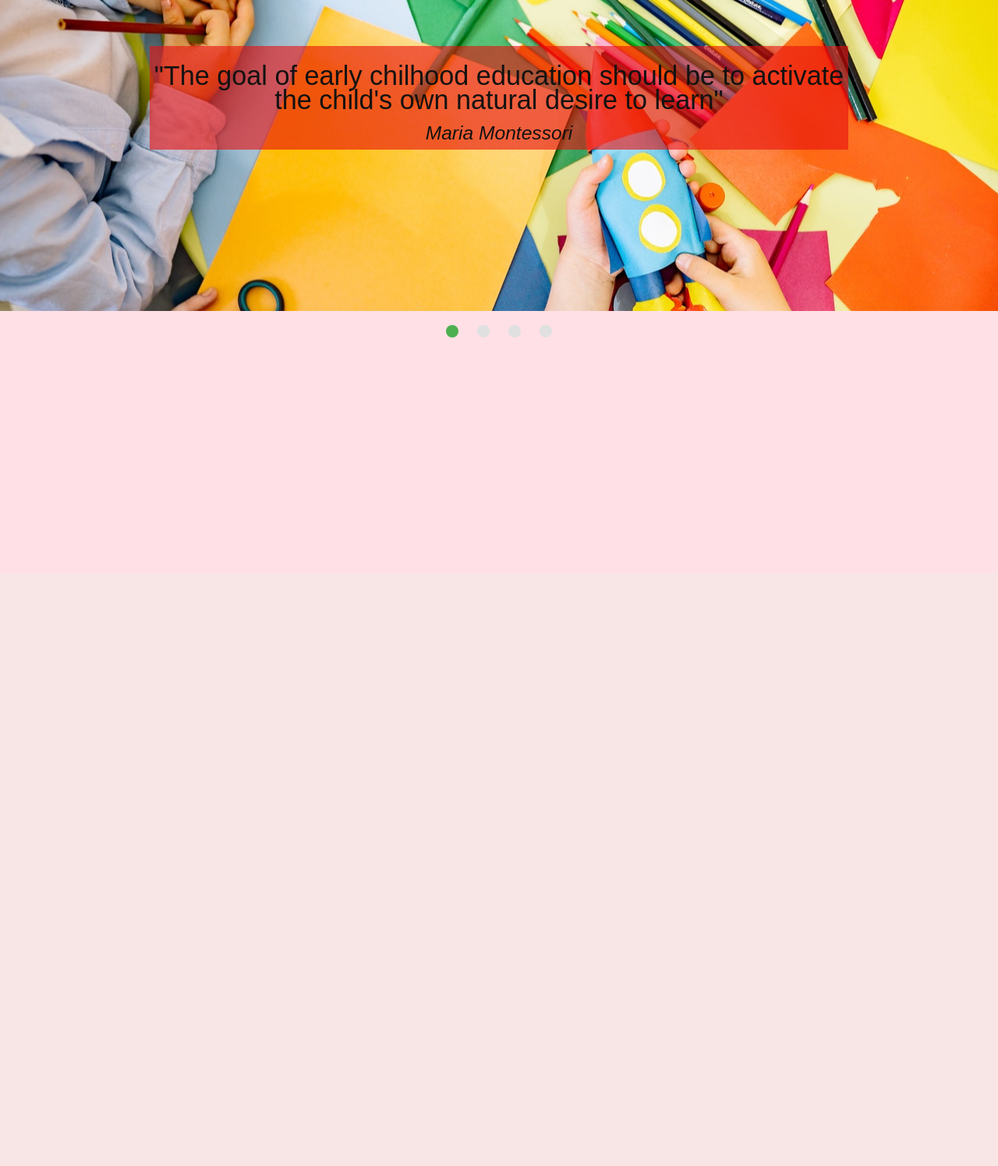
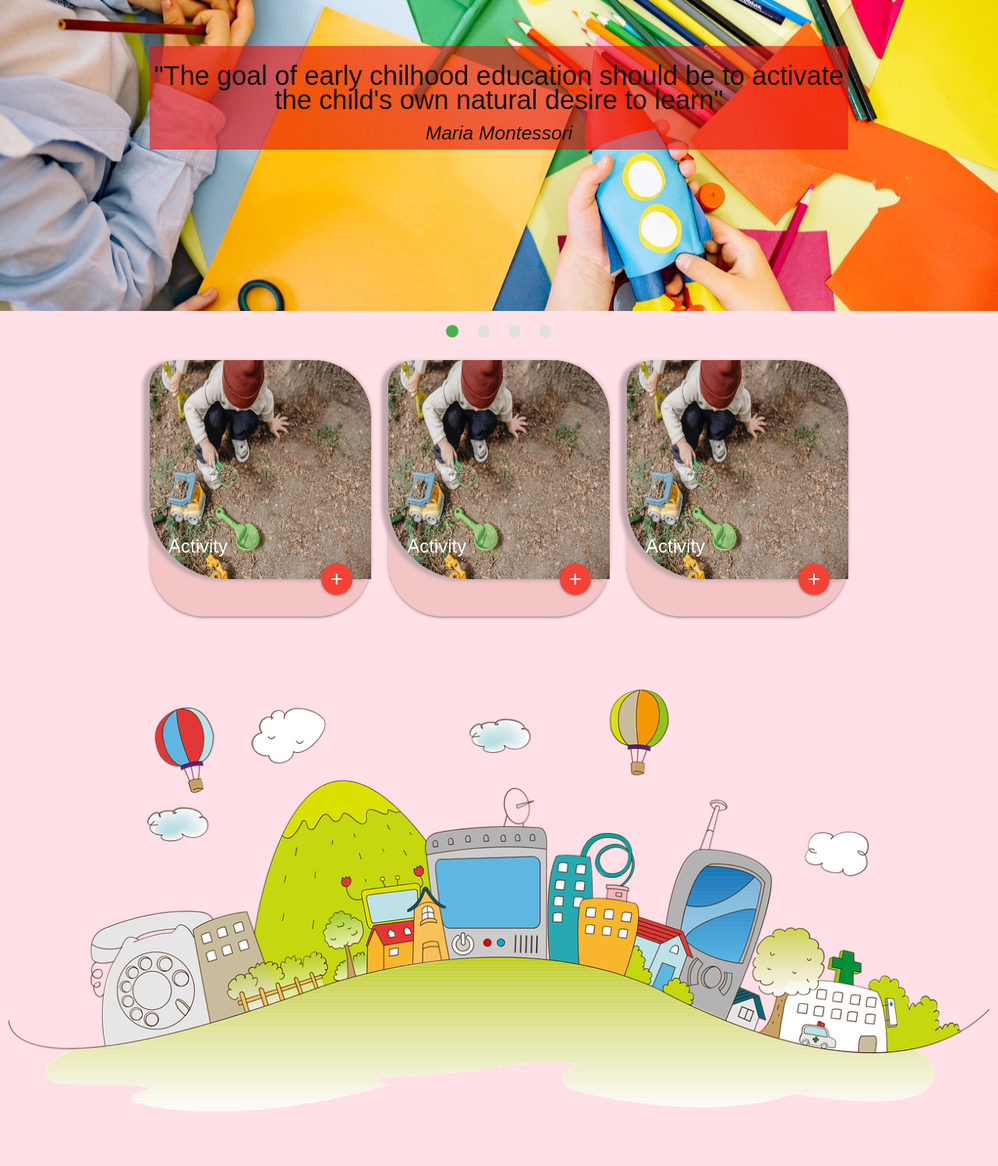
Before and after one commit to kuzGo/MS3-Project-CI, a Flask app: page /home in a window 1280 px wide. Shown: the part 65-1561 px from the top of the page at 78% size. Before the commit the page ends 498 px from the top, so only its background shows below. Run offline with Flask 2, Linux system fonts and the light colour scheme; some libraries are stand-ins or nearby versions; some web fonts are replaced.

Commit message:
Add cards and image to home page

```diff
--- a/static/css/style.css
+++ b/static/css/style.css
@@ -51,3 +51,7 @@ font-size: 1.5rem!important;
     border-start-start-radius: 32px;
     border-top-right-radius: 74px;
 }
+.flash-msg {
+    text-transform: capitalize;
+    color: #0171c0;
+}
--- a/static/js/main.js
+++ b/static/js/main.js
@@ -2,6 +2,7 @@ $(document).ready(function(){
     $('.sidenav').sidenav();
     $('.slider').slider();
     $('select').formSelect();
+    $('.modal').modal();
   });
 
   let navIcons = document.querySelectorAll(".nav-icons");
--- a/templates/index.html
+++ b/templates/index.html
@@ -45,5 +45,61 @@
     </li>
   </ul>
 </div>
-
+<div class="container">
+  <div class="section">
+   <div class="col s12">
+    <div class="row">
+      <div class="col s12 m6 l4">
+        <div class="card">
+          <div class="card-image">
+            <img src="{{ url_for('static',filename='images/hero4.jpg') }}" alt="">
+            <span class="card-title">
+              Activity
+            </span>
+            <a class="btn-floating halfway-fab waves-effect waves-light red"><i class="material-icons">add</i></a>
+          </div>
+          <div class="card-content">
+            <p></p>
+          </div>
+        </div>
+      </div>
+      <div class="col s12 m6 l4">
+        <div class="card">
+          <div class="card-image">
+            <img src="{{ url_for('static',filename='images/hero4.jpg') }}" alt="">
+            <span class="card-title">
+              Activity
+            </span>
+            <a class="btn-floating halfway-fab waves-effect waves-light red"><i class="material-icons">add</i></a>
+          </div>
+          <div class="card-content">
+            <p></p>
+          </div>
+        </div>
+      </div>
+      <div class="col s12 m6 l4">
+        <div class="card">
+          <div class="card-image">
+            <img src="{{ url_for('static',filename='images/hero4.jpg') }}" alt="">
+            <span class="card-title">
+              Activity
+            </span>
+            <a class="btn-floating halfway-fab waves-effect waves-light red"><i class="material-icons">add</i></a>
+          </div>
+          <div class="card-content">
+            <p></p>
+          </div>
+        </div>
+      </div>
+    </div>
+  </div>
+  </div>
+</div>
+<!-- <div class="container"> -->
+  <div class="row">
+    <div class="col s12">
+      <img src="{{ url_for('static',filename='images/city.png') }}" alt="" id="city">
+    </div>
+  </div>
+<!-- </div> -->
 {% endblock %}
```
Also changed, not shown: templates/upload.html (+10 -8 lines), static/images/city.png (added), static/images/home.png (deleted), static/images/lock.png (deleted), static/images/plus.png (deleted). Lines whose indentation alone changed are shown as unchanged.
